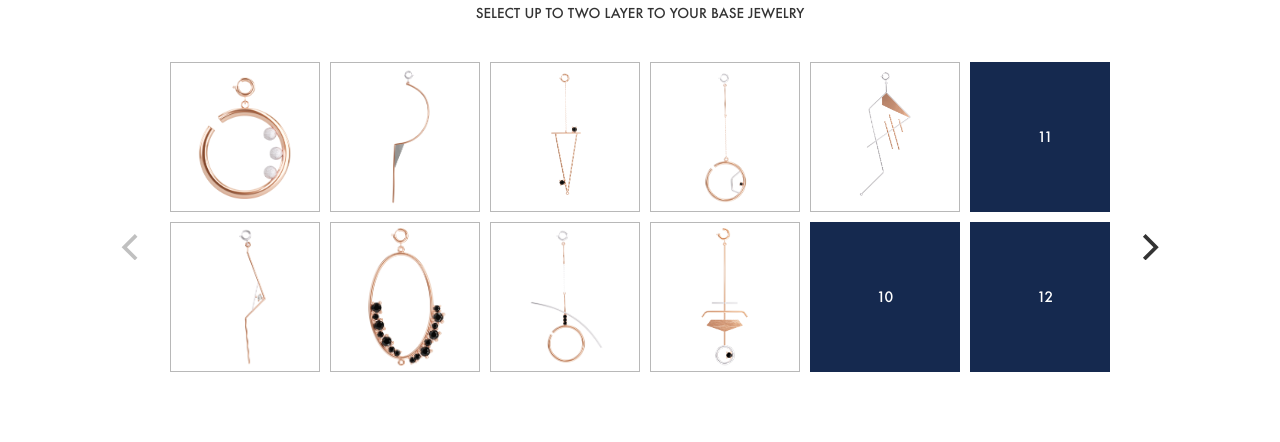
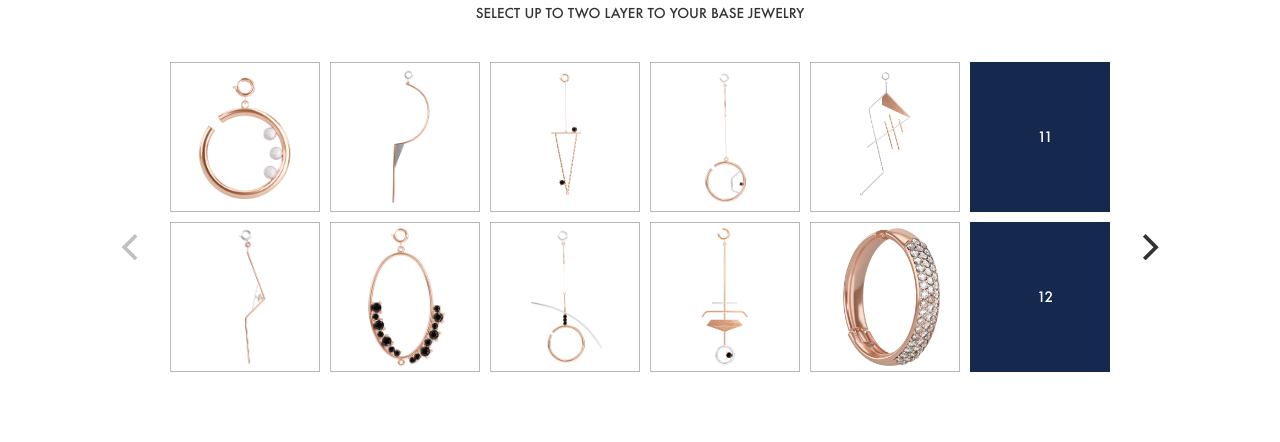
Before and after one commit to daveil/tara, a PHP site: page / in a window 1280 px wide. Shown: the part 1710-2152 px from the top of the page. Run offline with PHP 8.4, Linux system fonts and the light colour scheme.

Commit message:
Add Mari attachment sprite and preview

```diff
--- a/css/jewel.tara.css
+++ b/css/jewel.tara.css
@@ -32,3 +32,6 @@
 .attachment9{
 	background-image:url('../img/jewel/preview/atta/attachment9.png');
 }
+.mari{
+	background-image:url('../img/jewel/preview/atta/mari.png');
+}
--- a/js/build.tara.js
+++ b/js/build.tara.js
@@ -31,7 +31,8 @@ $(document).ready(function(){
 		6:{name:'Emma', slug:'emma',  price:15,width:155,height:225,altHeight:207,type:'E'},
 		7:{name:'Kelly', slug:'kelly',  price:15,width:93,height:242,altHeight:224,type:'E'},
 		8:{name:'Sam', slug:'sam',  price:15,width:66,height:192,altHeight:173,type:'E'},
-		9:{name:'Attachment', slug:'attachment9',  price:15,width:131,height:251,altHeight:235,type:'R'}
+		9:{name:'Attachment', slug:'attachment9',  price:15,width:131,height:251,altHeight:235,type:'R'},
+		10:{name:'Mari', slug:'mari',  price:15,width:54,height:68,altHeight:68,type:'R'}
 	};
 	const APP = new PIXI.Application(WIDTH, HEIGHT, {backgroundColor : 0xffffff});
 	const MAX_ATTCH = 3;
```
Also changed, not shown: img/jewel/preview/atta/mari.png (added), img/jewel/sprite/1x/atta/00-mari.png (added), img/jewel/sprite/1x/atta/mari.png (added).
